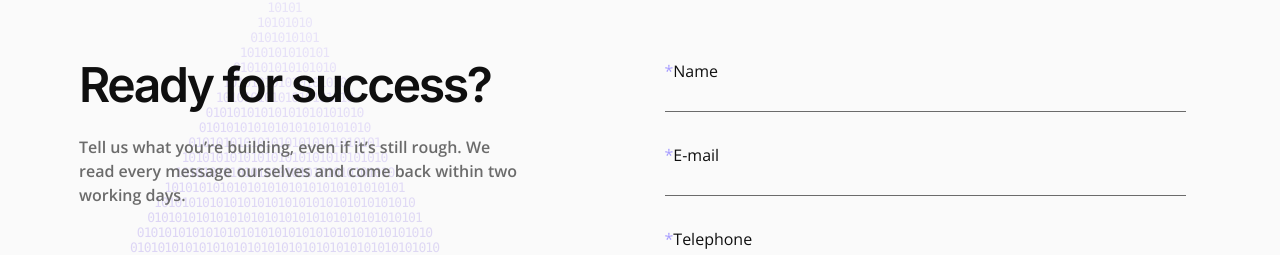
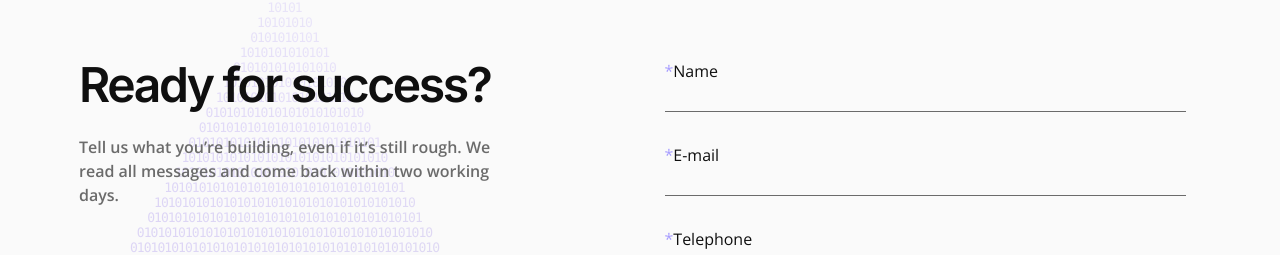
Before and after one commit to Doberjohn/recurssive, a Next.js app: page / in a window 1280 px wide. Shown: the part 5260-5515 px from the top of the page. Built offline with nearby package versions, Linux system fonts and the light colour scheme; no server answers.

Commit message:
Updated copy in Ready for Success

```diff
--- a/src/app/page.tsx
+++ b/src/app/page.tsx
@@ -288,7 +288,7 @@ export default function Home() {
                     loads Open Sans as a variable font across 400-700. */}
                 <p className="t-body relative z-10 mt-6 max-w-md font-semibold text-ink-muted">
                   Tell us what you&rsquo;re building, even if it&rsquo;s still
-                  rough. We read every message ourselves and come back within two
+                  rough. We read all messages and come back within two
                   working days.
                 </p>
               </div>
```
